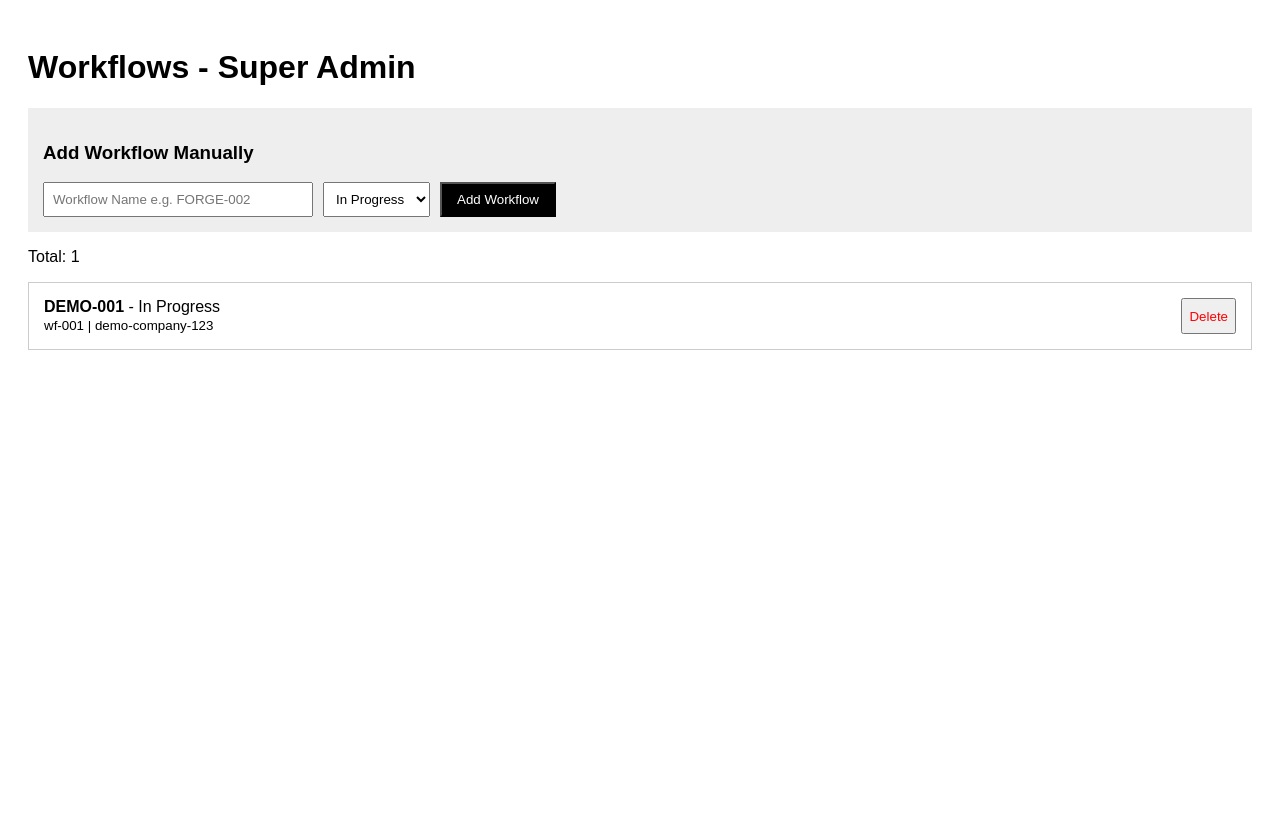
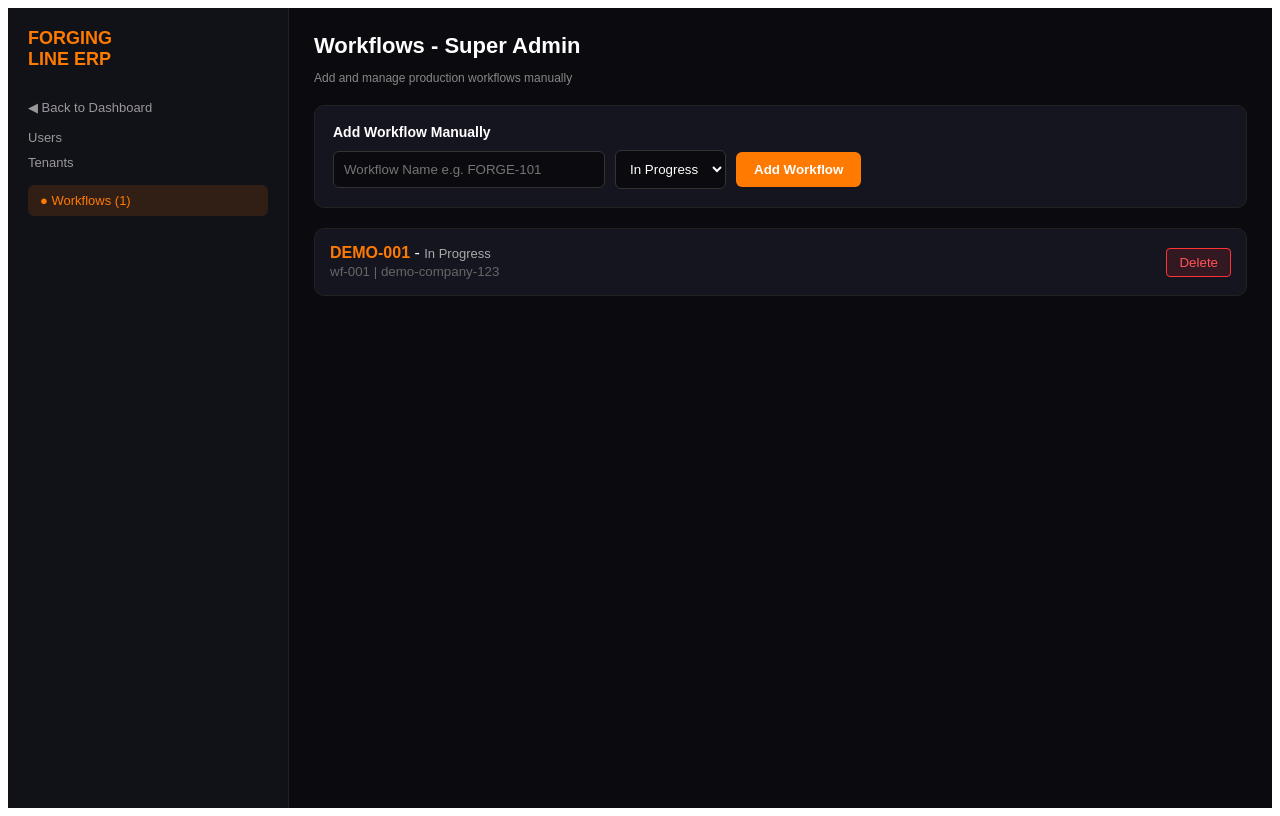
Before and after one commit to tshabalalaaleck-light/industryflow-production-REAL, a Next.js app: page /dashboard/workflows in a window 1280 px wide. Built offline with nearby package versions, Linux system fonts and the light colour scheme.

Commit message:
ALL PAGES dark theme - users tenants workflows black orange

```diff
--- a/src/pages/dashboard/workflows.tsx
+++ b/src/pages/dashboard/workflows.tsx
@@ -5,5 +5,28 @@ export default function WorkflowsPage(){
   useEffect(()=>{load()},[])
   const addWf=async()=>{ if(!name) return; await fetch("/api/workflows",{method:"POST",headers:{"Content-Type":"application/json"},body:JSON.stringify({name,status})}); setName(""); load() }
   const delWf=async(id:string)=>{ if(!confirm("Delete workflow "+id+"?")) return; await fetch(`/api/workflows?id=${id}`,{method:"DELETE"}); load() }
-  return <div style={{padding:20,fontFamily:"sans-serif"}}><h1>Workflows - Super Admin</h1><div style={{background:"#eee",padding:15,margin:"15px 0"}}><h3>Add Workflow Manually</h3><input placeholder="Workflow Name e.g. FORGE-002" value={name} onChange={e=>setName(e.target.value)} style={{padding:8,marginRight:10,width:250}}/><select value={status} onChange={e=>setStatus(e.target.value)} style={{padding:8,marginRight:10}}><option>In Progress</option><option>Completed</option><option>Pending</option><option>Cancelled</option></select><button onClick={addWf} style={{padding:"8px 15px",background:"black",color:"white",cursor:"pointer"}}>Add Workflow</button></div><p>Total: {wfs.length}</p><div style={{display:"grid",gap:10}}>{wfs.map((w:any)=><div key={w.id} style={{border:"1px solid #ccc",padding:15,display:"flex",justifyContent:"space-between"}}><div><b>{w.name}</b> - {w.status} <br/><small>{w.id} | {w.companyId}</small></div><button onClick={()=>delWf(w.id)} style={{color:"red",cursor:"pointer"}}>Delete</button></div>)}</div></div>
+  return (
+  <div style={{display:"flex", minHeight:"100vh", background:"#0a0a0f", color:"white", fontFamily:"sans-serif"}}>
+    <div style={{width:240, background:"#111118", borderRight:"1px solid #222", padding:20}}>
+      <div style={{color:"#ff7a00", fontWeight:900, fontSize:18}}>FORGING<br/>LINE ERP</div>
+      <a href="/dashboard" style={{color:"#999", fontSize:13, padding:"10px 0", display:"block", textDecoration:"none", marginTop:20}}>◀ Back to Dashboard</a>
+      <a href="/dashboard/users" style={{color:"#999", fontSize:13, display:"block", textDecoration:"none", padding:"5px 0"}}>Users</a>
+      <a href="/dashboard/tenants" style={{color:"#999", fontSize:13, display:"block", textDecoration:"none", padding:"5px 0"}}>Tenants</a>
+      <div style={{background:"#ff7a0022", color:"#ff7a00", padding:"8px 12px", borderRadius:6, fontSize:13, margin:"10px 0"}}>● Workflows ({wfs.length})</div>
+    </div>
+    <div style={{flex:1, padding:25}}>
+      <h1 style={{fontSize:22, margin:0}}>Workflows - Super Admin</h1>
+      <p style={{fontSize:12, color:"#888"}}>Add and manage production workflows manually</p>
+      <div style={{background:"#15151f", borderRadius:10, padding:18, margin:"20px 0", border:"1px solid #222"}}>
+        <h3 style={{margin:"0 0 10px", fontSize:14}}>Add Workflow Manually</h3>
+        <input placeholder="Workflow Name e.g. FORGE-101" value={name} onChange={e=>setName(e.target.value)} style={{padding:10, marginRight:10, background:"#0a0a0f", border:"1px solid #333", color:"white", borderRadius:6, width:250}}/>
+        <select value={status} onChange={e=>setStatus(e.target.value)} style={{padding:10, marginRight:10, background:"#0a0a0f", border:"1px solid #333", color:"white", borderRadius:6}}><option>In Progress</option><option>Completed</option><option>Pending</option><option>Cancelled</option></select>
+        <button onClick={addWf} style={{padding:"10px 18px", background:"#ff7a00", color:"white", border:"none", borderRadius:6, cursor:"pointer", fontWeight:700}}>Add Workflow</button>
+      </div>
+      <div style={{display:"grid", gap:10}}>
+        {wfs.map((w:any)=><div key={w.id} style={{background:"#15151f", border:"1px solid #222", borderRadius:10, padding:15, display:"flex", justifyContent:"space-between", alignItems:"center"}}><div><b style={{color:"#ff7a00"}}>{w.name}</b> - <span style={{color:"#aaa", fontSize:13}}>{w.status}</span><br/><small style={{color:"#666"}}>{w.id} | {w.companyId}</small></div><button onClick={()=>delWf(w.id)} style={{background:"#ff333322", color:"#ff5555", border:"1px solid #ff3333", borderRadius:4, padding:"6px 12px", cursor:"pointer"}}>Delete</button></div>)}
+      </div>
+    </div>
+  </div>
+  )
 }
```
Also changed, not shown: src/pages/dashboard/tenants.tsx (+24 -1 lines), src/pages/dashboard/users.tsx (+25 -1 lines).
